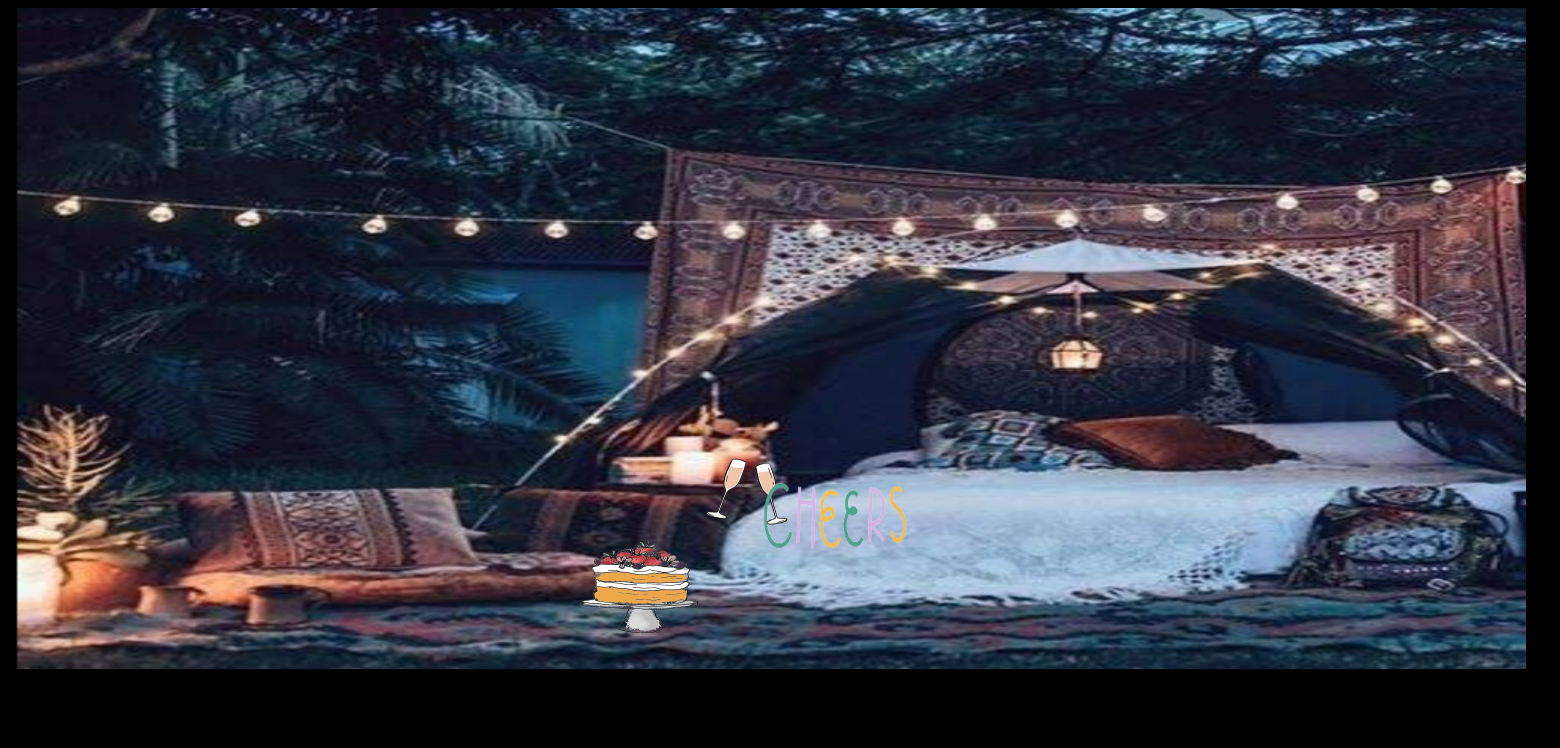
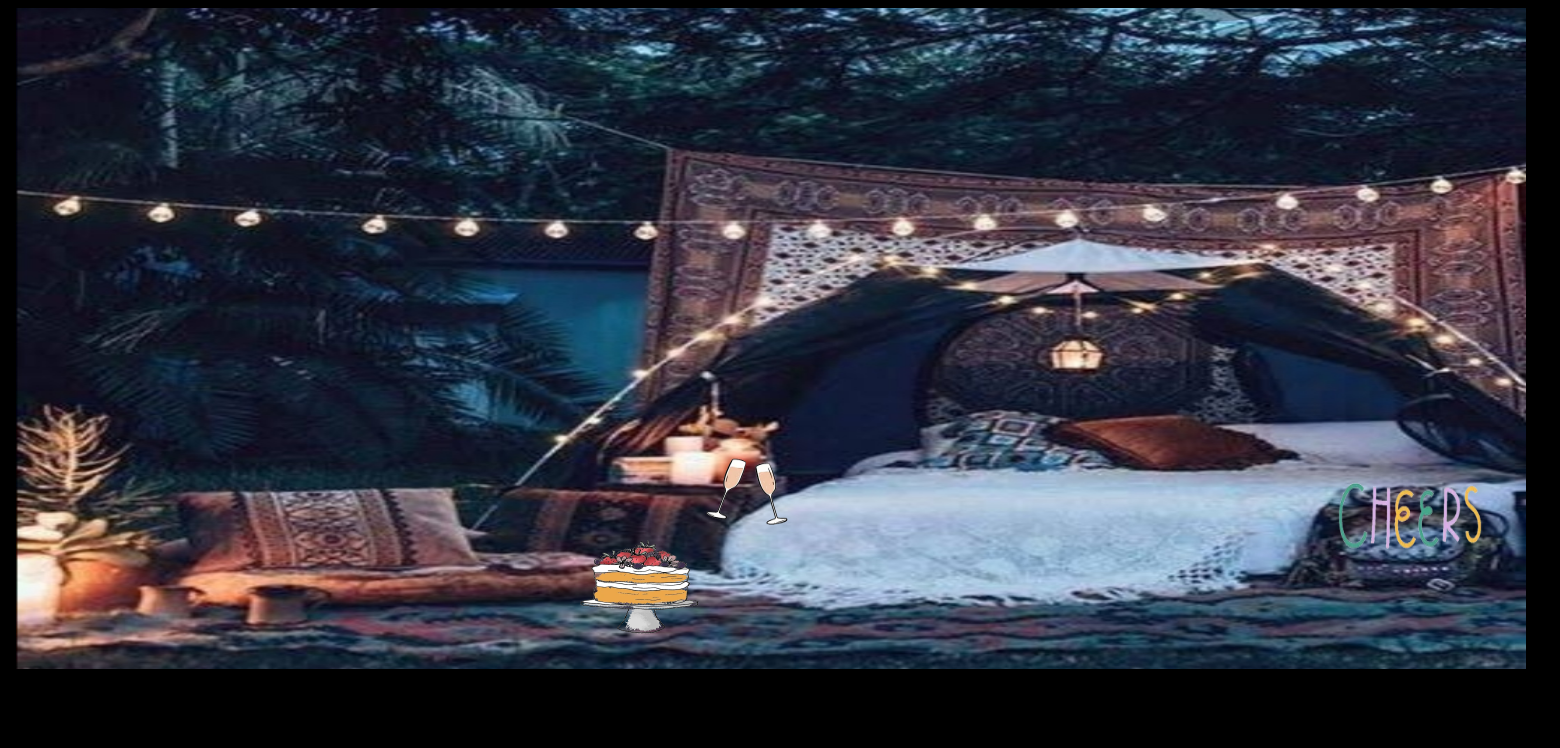
Before and after one commit to Subhlaxmi179/one, a PHP site: page /date.html in a window 1560 px wide. Shown: the top 748 px of the page. Run offline with PHP 8.4, Linux system fonts and the light colour scheme; some web fonts are replaced.

Commit message:
Update datestyle.css

```diff
--- a/css/datestyle.css
+++ b/css/datestyle.css
@@ -22,7 +22,7 @@ background-image: linear-gradient(to bottom, #f2a900, #ec8f00);
 -webkit-border-radius: 0;
 -moz-border-radius: 0;
 border-radius: 0px;
-color: #ffffff;
+color: black;
 font-size: 14px;
 padding: 10px 30px 10px 30px;
 text-decoration: none;
@@ -70,7 +70,7 @@ img
 }
 .cheers{
   position:relative;
-  left:-275px;
+  left:300px;
   top:-250px;
   height:150px;
   width:150px;
```
